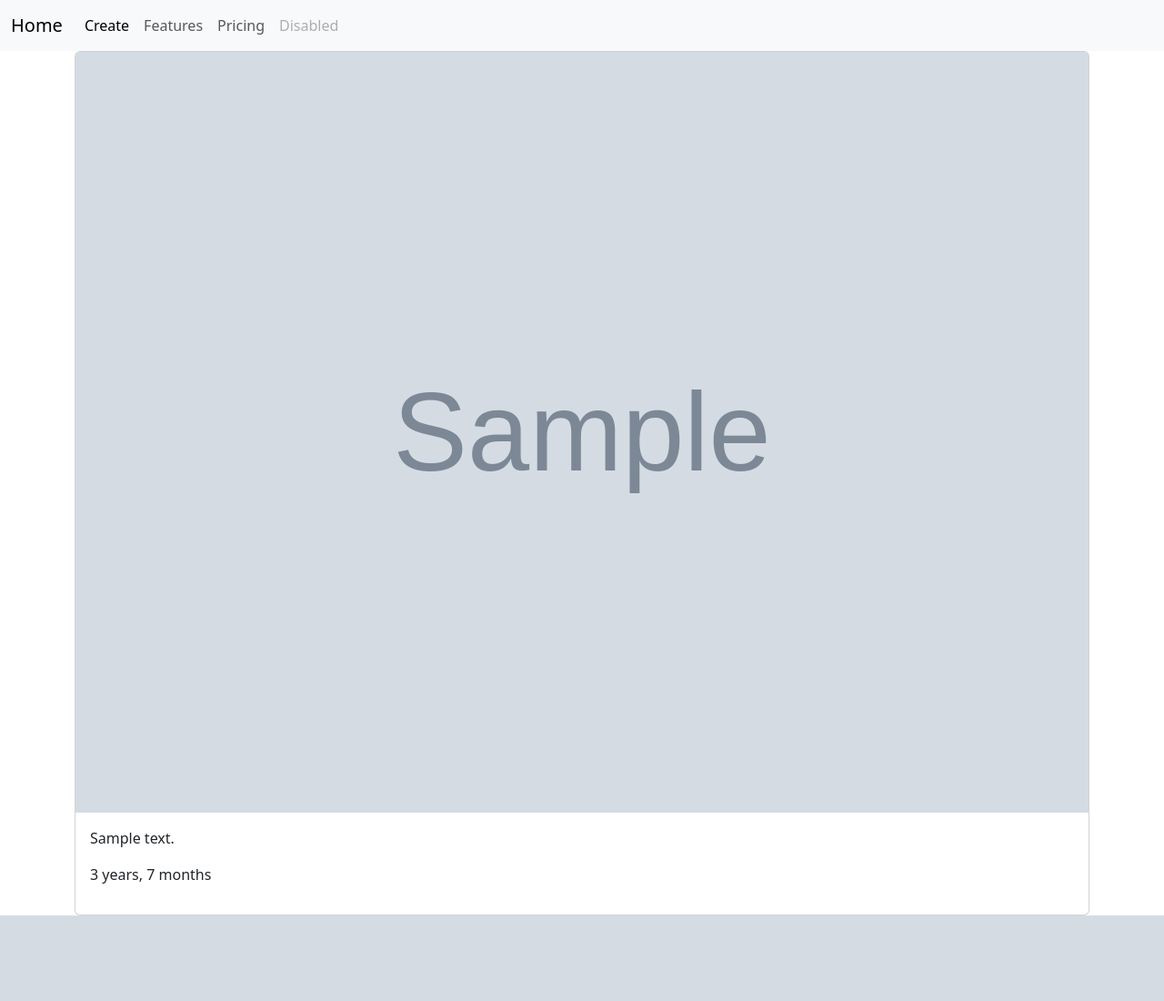
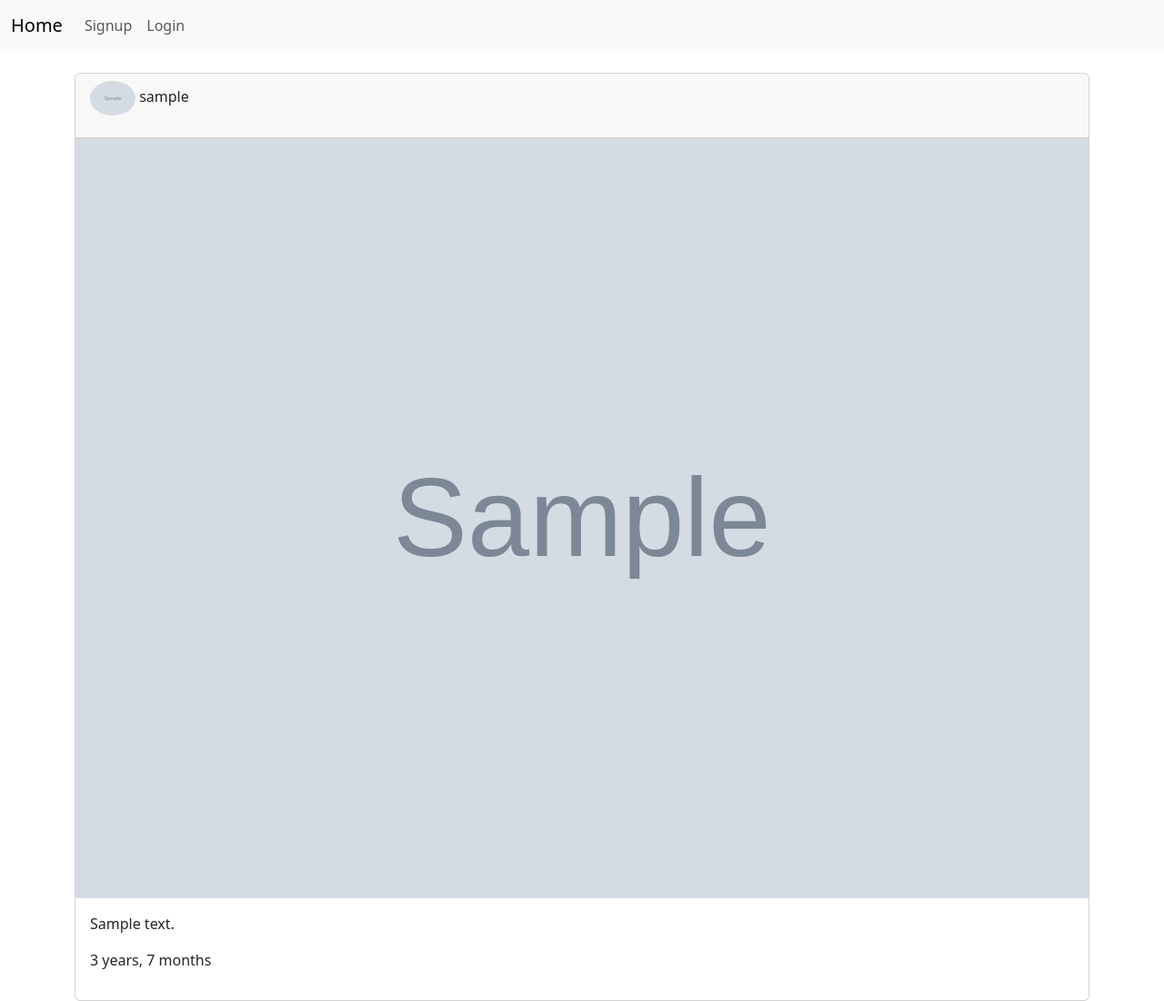
Before and after one commit to hlmj3017/insta, a Django app: page /posts/ in a window 1280 px wide. Shown: the whole page at 91% size. Before the commit the page ends 1006 px from the top, so only its background shows below. Run offline with Django 4.2, Linux system fonts and the light colour scheme; tables that the repository leaves empty hold one stand-in row (values such as "Sample post"); grey boxes marked "Sample" are stand-in pictures; some libraries are stand-ins or nearby versions.

Commit message:
posts Create 기능 수정

```diff
--- a/accounts/forms.py
+++ b/accounts/forms.py
@@ -1,4 +1,4 @@
-from django.contrib.auth.forms import UserCreationForm
+from django.contrib.auth.forms import UserCreationForm, AuthenticationForm
 from .models import User
 from django.contrib.auth import get_user_model
 
@@ -7,3 +7,7 @@ class CustomUserCreationForm(UserCreationForm):
         model = get_user_model()
         # model = User
         fields = ('username', 'profile_image', )
+
+
+class CustomAuthenticationForm(AuthenticationForm):
+    pass
--- a/accounts/urls.py
+++ b/accounts/urls.py
@@ -5,4 +5,5 @@ app_name = 'accounts'
 
 urlpatterns = [
     path('signup/', views.signup, name='signup'),
+    path('login/', views.login, name='login'),
 ]
--- a/posts/forms.py
+++ b/posts/forms.py
@@ -4,4 +4,5 @@ from .models import Post
 class PostForm(forms.ModelForm):
     class Meta:
         model = Post
-        fields = '__all__'
+        # fields = '__all__'
+        exclude = ('user', )
--- a/posts/templates/_card.html
+++ b/posts/templates/_card.html
@@ -1,6 +1,12 @@
-<div class="card">
+<div class="card mt-4">
   <!-- <div class="card"> style="width: 18rem;" -->
-  <img src="{{post.image.url}}" class="card-img-top" alt="...">
+  <div class="card-header">
+    <p>
+      <img src="{{post.user.profile_image.url}}" alt="" class="rounded-circle" width="50px">
+      {{post.user}}
+    </p>
+  </div>
+  <img src="{{post.image.url}}" alt="...">
   <div class="card-body">
     <!-- <h5 class="card-title">{{post.title}}</h5> -->
     <p class="card-text">{{post.content}}</p>
--- a/posts/views.py
+++ b/posts/views.py
@@ -19,7 +19,9 @@ def create(request):
     if request.method == 'POST':
         form = PostForm(request.POST, request.FILES)
         if form.is_valid():
-            form.save()
+            post = form.save(commit=False)
+            post.user = request.user # 로그인한 사람 정보 출력
+            post.save()
             return redirect('posts:index')
 
 
--- a/templates/_nav.html
+++ b/templates/_nav.html
@@ -6,10 +6,15 @@
     </button>
     <div class="collapse navbar-collapse" id="navbarNavAltMarkup">
       <div class="navbar-nav">
+        {% if user.is_authenticated %}
         <a class="nav-link active" aria-current="page" href="{% url 'posts:create' %}">Create</a>
-        <a class="nav-link" href="#">Features</a>
-        <a class="nav-link" href="#">Pricing</a>
-        <a class="nav-link disabled" aria-disabled="true">Disabled</a>
+        <a class="nav-link disabled" aria-disabled="true">{{user}}</a>
+
+        {% else %}
+        <a class="nav-link" href="{%url 'accounts:signup' %}">Signup</a>
+        <a class="nav-link" href="{% url 'accounts:login' %}">Login</a>
+
+        {% endif %}
       </div>
     </div>
   </div>
```
Also changed, not shown: accounts/views.py (+22 -1 lines).
